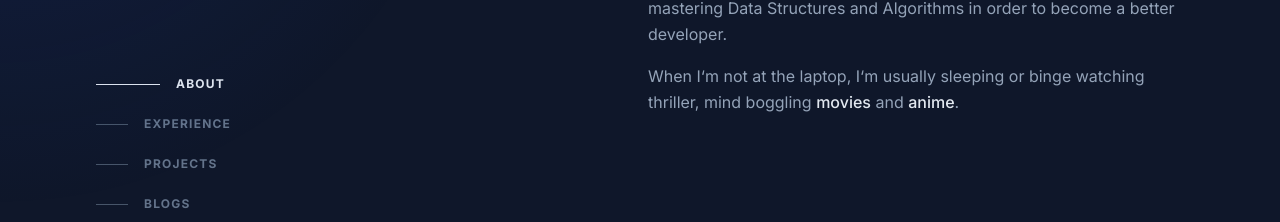
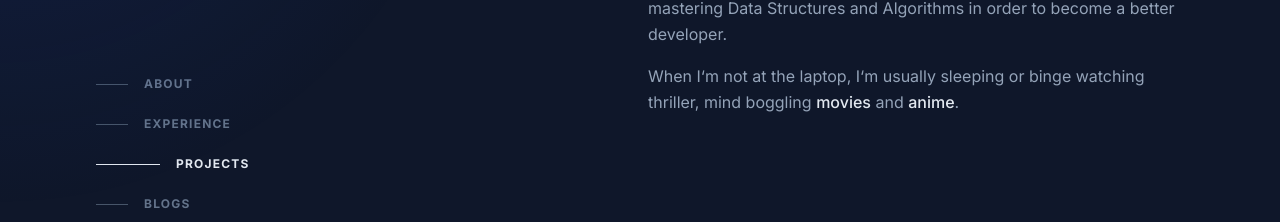
Before and after one commit to AbhishekKolge/portfolio-website, a Next.js app: page / in a window 1280 px wide. Shown: the part 272-494 px from the top of the page. Built offline with nearby package versions, Linux system fonts and the light colour scheme.

Commit message:
resume url added, navigation highlight code updated
Signed-off-by: AbhishekUnthread <abhishek.k@unthread.world>

```diff
--- a/src/components/experience/experience.js
+++ b/src/components/experience/experience.js
@@ -23,7 +23,7 @@ const Experience = () => {
           <LinkSecondary
             ariaLabel='View Full Résumé'
             target='_blank'
-            href='/resume.pdf'
+            href='https://drive.google.com/file/d/1P3nR3Rbaq8IYb2bP8tezskzWHNLvpApk/view?usp=sharing'
           >
             View Full Résumé
           </LinkSecondary>
--- a/src/components/navigation/navigation.js
+++ b/src/components/navigation/navigation.js
@@ -1,40 +1,29 @@
 'use client';
-import { useState, useEffect, useLayoutEffect } from 'react';
+import { useState, useEffect } from 'react';
 import Link from 'next/link';
 
 const Navigation = () => {
   const [activeSection, setActiveSection] = useState(null);
 
-  useEffect(() => {
+  const checkIntersection = () => {
     const sections = document.querySelectorAll('section');
-
-    const observer = new IntersectionObserver(
-      ([entry]) => {
-        if (entry.isIntersecting) {
-          setActiveSection(entry.target.id);
-        }
-      },
-      { threshold: 0.5 }
-    );
-
-    sections.forEach((section) => {
-      if (section) {
-        observer.observe(section);
+    const windowHeight = window.innerHeight;
+    sections?.forEach((section) => {
+      const elementRect = section.getBoundingClientRect();
+      if (elementRect.top <= windowHeight / 1.8) {
+        setActiveSection(section.id);
       }
     });
+  };
+
+  useEffect(() => {
+    checkIntersection();
+
+    window.addEventListener('scroll', checkIntersection);
 
     return () => {
-      observer.disconnect();
+      window.removeEventListener('scroll', checkIntersection);
     };
-  }, []);
-
-  useLayoutEffect(() => {
-    const hash = window.location.hash.substring(1);
-    if (hash) {
-      setActiveSection(hash);
-    } else {
-      setActiveSection('about');
-    }
   }, []);
 
   return (
```
Also changed, not shown: 1 other file (tests, documents, lock files or other folders).
